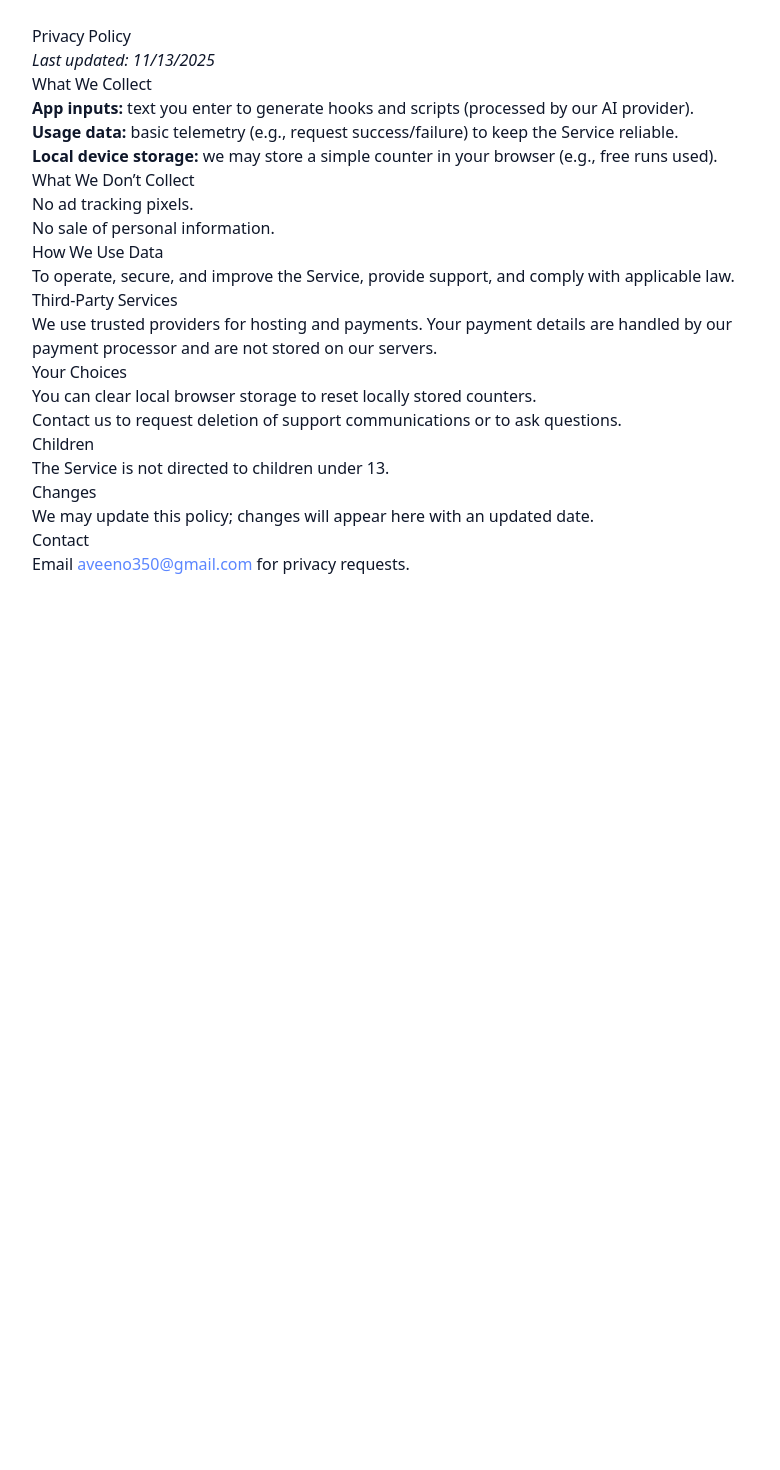
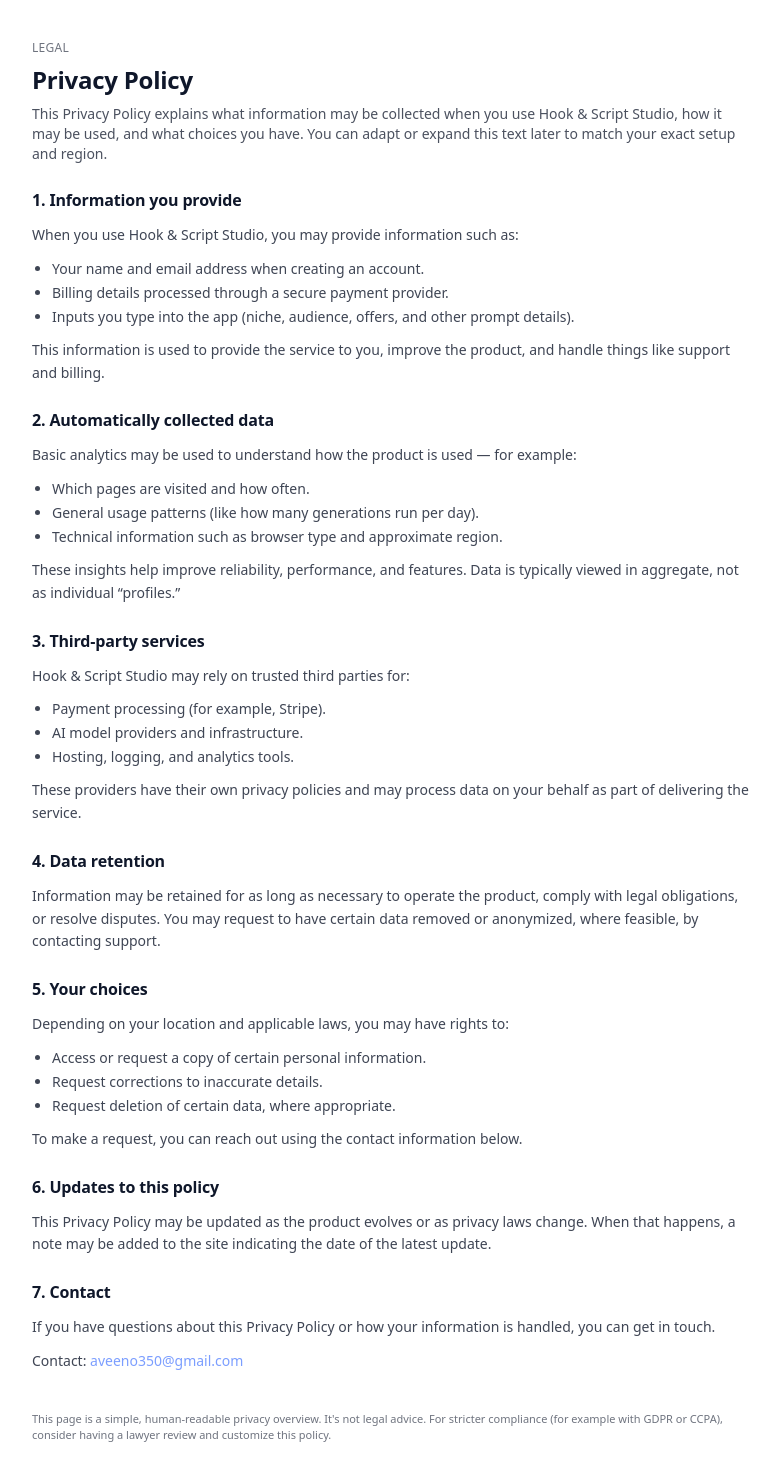
Before and after one commit to aveeno350-ctrl/hook-script-studio, a Next.js app: page /privacy in a window 1280 px wide. Shown: the top 1470 px of the page, without its empty margins (248-1028 px from the left). Before the commit the page ends 800 px from the top, so only its background shows below. Built offline with nearby package versions, Linux system fonts and the light colour scheme; no server answers.

Commit message:
Update privacy page.tsx

```diff
--- a/app/privacy/page.tsx
+++ b/app/privacy/page.tsx
@@ -1,58 +1,137 @@
-export const metadata = { title: "Privacy Policy — Hook & Script Studio" };
+// app/privacy/page.tsx
 
-export default function Page() {
-  const today = new Date().toLocaleDateString();
+export const metadata = {
+  title: "Privacy Policy — Hook & Script Studio",
+  description:
+    "Privacy policy for Hook & Script Studio. Learn what information is collected and how it is used.",
+};
+
+export default function PrivacyPage() {
   return (
-    <main className="mx-auto max-w-3xl p-6 prose">
-      <h1>Privacy Policy</h1>
-      <p><em>Last updated: {today}</em></p>
+    <main className="mx-auto max-w-3xl px-6 py-10 space-y-6">
+      <header className="space-y-2">
+        <p className="kicker">Legal</p>
+        <h1 className="font-display text-2xl font-semibold">
+          Privacy Policy
+        </h1>
+        <p className="text-sm opacity-75">
+          This Privacy Policy explains what information may be collected when
+          you use Hook &amp; Script Studio, how it may be used, and what
+          choices you have. You can adapt or expand this text later to match
+          your exact setup and region.
+        </p>
+      </header>
 
-      <h2>What We Collect</h2>
-      <ul>
+      <section className="space-y-3">
+        <h2 className="font-semibold text-base">1. Information you provide</h2>
+        <p className="text-sm opacity-80 leading-relaxed">
+          When you use Hook &amp; Script Studio, you may provide information
+          such as:
+        </p>
+        <ul className="list-disc pl-5 text-sm opacity-80 space-y-1">
+          <li>Your name and email address when creating an account.</li>
+          <li>Billing details processed through a secure payment provider.</li>
           <li>
-          <strong>App inputs:</strong> text you enter to generate hooks and scripts (processed by our AI provider).
-        </li>
-        <li>
-          <strong>Usage data:</strong> basic telemetry (e.g., request success/failure) to keep the Service reliable.
-        </li>
-        <li>
-          <strong>Local device storage:</strong> we may store a simple counter in your browser (e.g., free runs used).
+            Inputs you type into the app (niche, audience, offers, and other
+            prompt details).
           </li>
         </ul>
+        <p className="text-sm opacity-80 leading-relaxed">
+          This information is used to provide the service to you, improve the
+          product, and handle things like support and billing.
+        </p>
+      </section>
 
-      <h2>What We Don’t Collect</h2>
-      <ul>
-        <li>No ad tracking pixels.</li>
-        <li>No sale of personal information.</li>
+      <section className="space-y-3">
+        <h2 className="font-semibold text-base">2. Automatically collected data</h2>
+        <p className="text-sm opacity-80 leading-relaxed">
+          Basic analytics may be used to understand how the product is used —
+          for example:
+        </p>
+        <ul className="list-disc pl-5 text-sm opacity-80 space-y-1">
+          <li>Which pages are visited and how often.</li>
+          <li>General usage patterns (like how many generations run per day).</li>
+          <li>Technical information such as browser type and approximate region.</li>
         </ul>
+        <p className="text-sm opacity-80 leading-relaxed">
+          These insights help improve reliability, performance, and features.
+          Data is typically viewed in aggregate, not as individual “profiles.”
+        </p>
+      </section>
 
-      <h2>How We Use Data</h2>
-      <p>
-        To operate, secure, and improve the Service, provide support, and comply with applicable law.
+      <section className="space-y-3">
+        <h2 className="font-semibold text-base">3. Third-party services</h2>
+        <p className="text-sm opacity-80 leading-relaxed">
+          Hook &amp; Script Studio may rely on trusted third parties for:
         </p>
+        <ul className="list-disc pl-5 text-sm opacity-80 space-y-1">
+          <li>Payment processing (for example, Stripe).</li>
+          <li>AI model providers and infrastructure.</li>
+          <li>Hosting, logging, and analytics tools.</li>
+        </ul>
+        <p className="text-sm opacity-80 leading-relaxed">
+          These providers have their own privacy policies and may process data
+          on your behalf as part of delivering the service.
+        </p>
+      </section>
 
-      <h2>Third-Party Services</h2>
-      <p>
-        We use trusted providers for hosting and payments. Your payment details are handled by our
-        payment processor and are not stored on our servers.
+      <section className="space-y-3">
+        <h2 className="font-semibold text-base">4. Data retention</h2>
+        <p className="text-sm opacity-80 leading-relaxed">
+          Information may be retained for as long as necessary to operate the
+          product, comply with legal obligations, or resolve disputes. You may
+          request to have certain data removed or anonymized, where feasible,
+          by contacting support.
         </p>
+      </section>
 
-      <h2>Your Choices</h2>
-      <ul>
-        <li>You can clear local browser storage to reset locally stored counters.</li>
-        <li>Contact us to request deletion of support communications or to ask questions.</li>
+      <section className="space-y-3">
+        <h2 className="font-semibold text-base">5. Your choices</h2>
+        <p className="text-sm opacity-80 leading-relaxed">
+          Depending on your location and applicable laws, you may have rights
+          to:
+        </p>
+        <ul className="list-disc pl-5 text-sm opacity-80 space-y-1">
+          <li>Access or request a copy of certain personal information.</li>
+          <li>Request corrections to inaccurate details.</li>
+          <li>Request deletion of certain data, where appropriate.</li>
         </ul>
+        <p className="text-sm opacity-80 leading-relaxed">
+          To make a request, you can reach out using the contact information
+          below.
+        </p>
+      </section>
 
-      <h2>Children</h2>
-      <p>The Service is not directed to children under 13.</p>
+      <section className="space-y-3">
+        <h2 className="font-semibold text-base">6. Updates to this policy</h2>
+        <p className="text-sm opacity-80 leading-relaxed">
+          This Privacy Policy may be updated as the product evolves or as
+          privacy laws change. When that happens, a note may be added to the
+          site indicating the date of the latest update.
+        </p>
+      </section>
 
-      <h2>Changes</h2>
-      <p>We may update this policy; changes will appear here with an updated date.</p>
+      <section className="space-y-3">
+        <h2 className="font-semibold text-base">7. Contact</h2>
+        <p className="text-sm opacity-80 leading-relaxed">
+          If you have questions about this Privacy Policy or how your
+          information is handled, you can get in touch.
+        </p>
+        <p className="text-sm opacity-80">
+          Contact:{" "}
+          <a
+            href="mailto:aveeno350@gmail.com"
+            className="underline hover:no-underline"
+          >
+            aveeno350@gmail.com
+          </a>
+        </p>
+      </section>
 
-      <h2>Contact</h2>
-      <p>
-        Email <a href="mailto:aveeno350@gmail.com">aveeno350@gmail.com</a> for privacy requests.
-        {/* TODO: replace with your real support email */}
+      <p className="text-[11px] opacity-60 pt-4">
+        This page is a simple, human-readable privacy overview. It&apos;s not
+        legal advice. For stricter compliance (for example with GDPR or CCPA),
+        consider having a lawyer review and customize this policy.
       </p>
     </main>
   );
```
Lines whose indentation alone changed are shown as unchanged.
